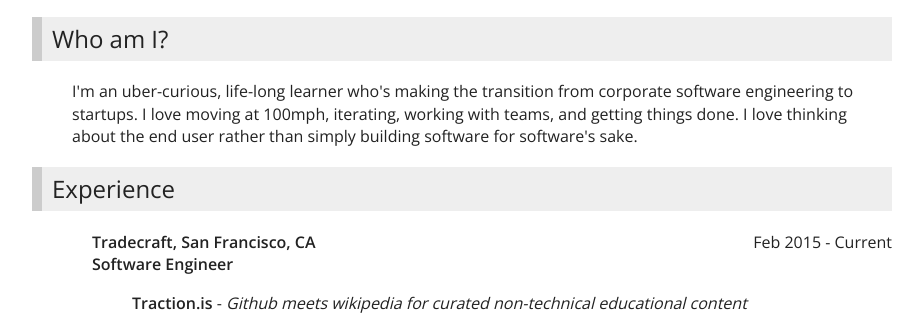
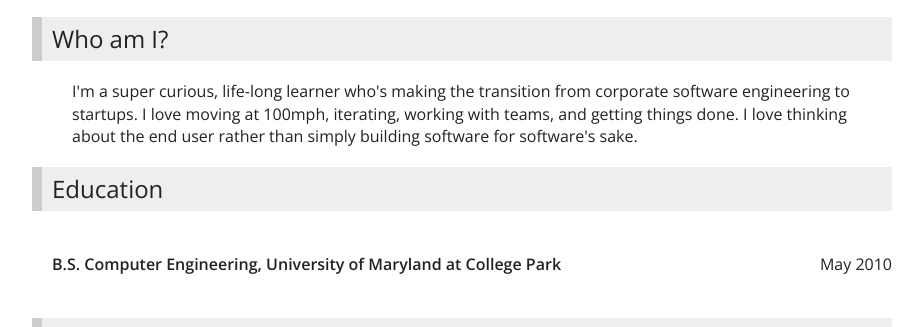
Before and after one commit to resume-wenever/resume-wenever.github.io, a plain HTML site: page index.html in a window 1280 px wide. Shown: the part 405-732 px from the top of the page, without its empty margins (178-1101 px from the left). Drawn offline with nearby package versions, Linux system fonts and the light colour scheme.

Commit message:
moved education to the top

```diff
--- a/index.html
+++ b/index.html
@@ -65,8 +65,19 @@
             <section>
             <h2>Who am I?</h2>
                 <p>
-                    <dd>I'm an uber-curious, life-long learner who's making the transition from corporate software engineering to startups. I love moving at 100mph, iterating, working with teams, and getting things done. I love thinking about the end user rather than simply building software for software's sake.</dd>
+                    <dd>I'm a super curious, life-long learner who's making the transition from corporate software engineering to startups. I love moving at 100mph, iterating, working with teams, and getting things done. I love thinking about the end user rather than simply building software for software's sake.</dd>
                 </p>
+
+<!-- #education -->
+                <h2>Education</h2>
+                <br/>
+                <div class="indent">
+                         <span class="date">May 2010</span>
+                        <b>B.S. Computer Engineering, University of Maryland at College Park</b>
+                </div>
+                <br/>
+
+
                 <h2>Experience</h2>
                 <div class="indent">
                     <p class="indent">
@@ -153,15 +164,6 @@
                         <li>HTML, CSS, jQuery, Bootstrap, Backbone.js</li>
                     </ul>
                 </div>
-<!-- #education -->
-                <h2>Education</h2>
-                <br/>
-                <div class="indent">
-                         <span class="date">May 2010</span>
-                        <b>B.S. Computer Engineering, University of Maryland at College Park</b>
-                </div>
-                <br/>
-
 
 
                 <h2>Extracurriculars</h2>
```
